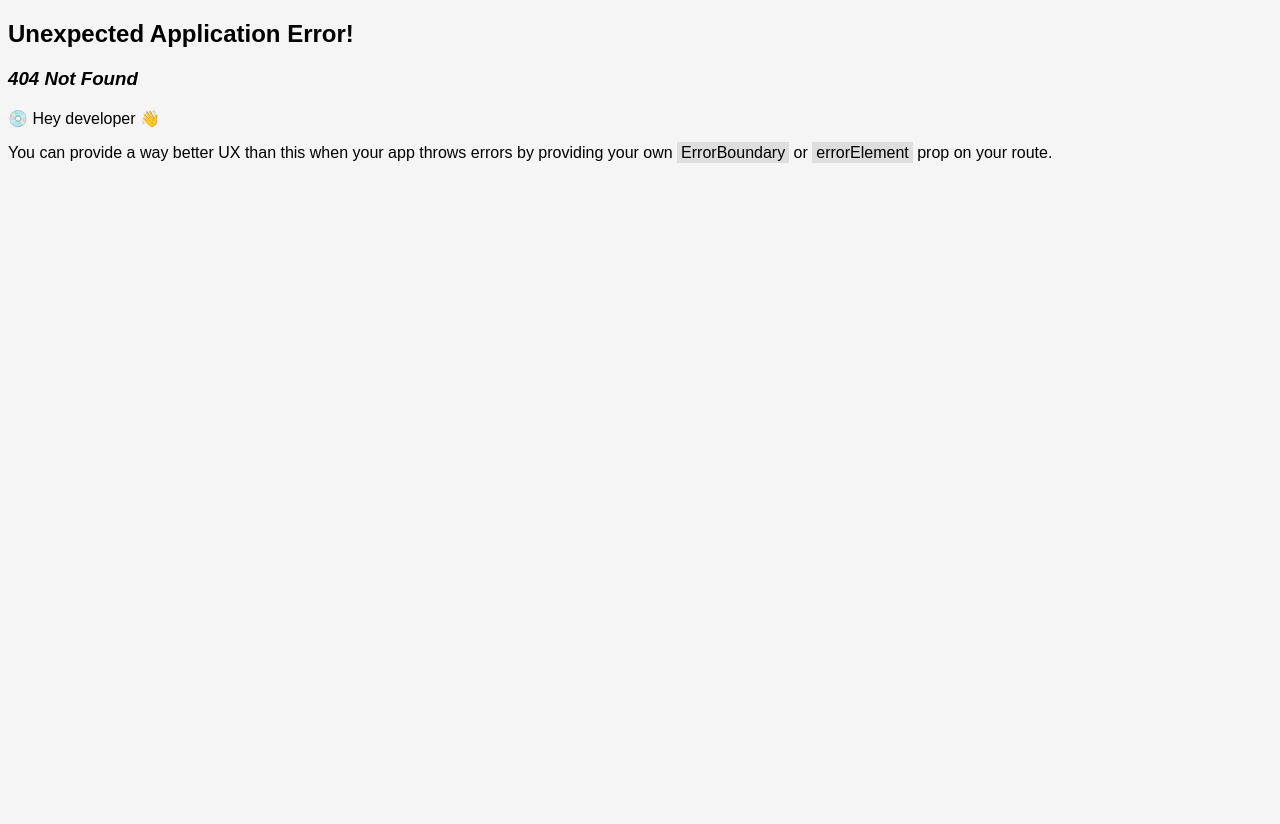
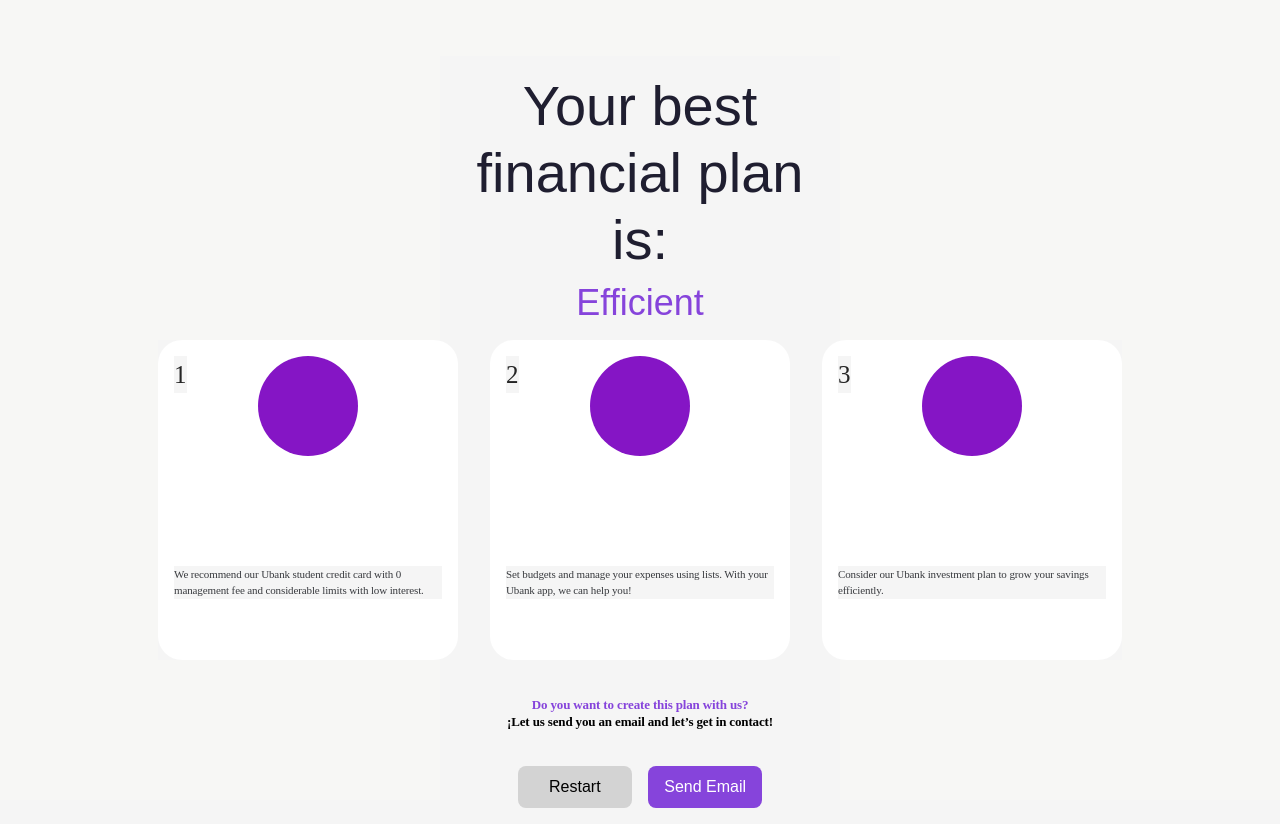
Before and after one commit to viegosabroso/UbankFinal, a React (Vite) app in the folder Ubank/: page /Plan in a window 1280 px wide. Before the commit this address had no page. Before the commit the page ends 800 px from the top, so only its background shows below. Built offline with nearby package versions, Linux system fonts and the light colour scheme.

Commit message:
Feat: CSS Progressing

```diff
--- a/Ubank/src/main.tsx
+++ b/Ubank/src/main.tsx
@@ -1,5 +1,6 @@
 import { StrictMode } from 'react'
 import { createRoot } from 'react-dom/client'
+import FinantialPlan from './pages/FinantialPlan/Components/FinantialPlan.tsx';
 import {  createBrowserRouter,  RouterProvider,} from "react-router-dom";
 import Form from './pages/Form/Form.tsx';
 const router = createBrowserRouter([
@@ -12,7 +13,10 @@ const router = createBrowserRouter([
     element: <Form />,
 
   }
-
+  ,{
+    path: "/Plan",
+    element: <FinantialPlan />,
+  },
 
 ]);
 
--- a/Ubank/src/pages/FinantialPlan/Components/FinantialPlan.css
+++ b/Ubank/src/pages/FinantialPlan/Components/FinantialPlan.css
@@ -7,7 +7,7 @@
 
 body {
     font-family: 'Poppins', sans-serif;
-    background-color: #FFFFFF;
+    background-color: #F7F7F5;
 }
 
 /* Contenedor principal */
@@ -19,7 +19,7 @@ body {
     width: 100%;
     height: 100vh;
     padding: 16px;
-    background-color: white;
+    background-color: #F7F7F5;
 }
 
 /* Rectángulo negro superior */
@@ -72,7 +72,7 @@ body {
     width: 291px;
     height: 310px; /* Ajusta el tamaño de la tarjeta */
     border-radius: 24px;
-    background: #ac7373;
+    background: #ffffff;
     position: relative;
     padding: 16px; /* Espaciado interno */
     display: flex;
@@ -95,10 +95,11 @@ body {
 .card-circle {
     width: 100px; /* Ajusta el tamaño según sea necesario */
     height: 100px; /* Ajusta el tamaño según sea necesario */
+    margin: 0 auto;
+    border-radius: 50%; /* Hace el círculo */
+    background-color: #8515c5; /* Color de fondo por defecto */
+    margin-bottom: 30px; /* Espaciado entre el círculo y el texto */
 
-    border-radius: 50%; /* Hace el círculo */
-    background-color: #C4C4C4; /* Color de fondo por defecto */
-    margin-bottom: 10px; /* Espaciado entre el círculo y el texto */
 }
 
 /* Texto de la tarjeta */
@@ -109,6 +110,7 @@ body {
     font-weight: 400;
     line-height: 150%; /* 16.5px */
     letter-spacing: -0.121px;
+    margin-top: 80px;
 }
 
 /* Texto adicional */
@@ -119,10 +121,24 @@ body {
     font-size: 13px;
     font-style: normal;
     font-weight: 700;
-    line-height: 170%; /* 22.1px */
+    line-height: 0.1; /* 22.1px */
     letter-spacing: -0.143px;
-    margin-top: 24px; /* Espacio entre las tarjetas y el texto */
+    margin-top: 44px; /* Espacio entre las tarjetas y el texto */
     margin-bottom: 16px; /* Espacio entre el texto y los botones */
+}
+
+/* Texto adicional */
+.contact-text2 {
+    color: #000000;
+    text-align: center;
+    font-family: Poppins;
+    font-size: 13px;
+    font-style: normal;
+    font-weight: 700;
+    line-height: 0.1; /* 22.1px */
+    letter-spacing: -0.143px;
+    margin-top: 0px; /* Espacio entre las tarjetas y el texto */
+    margin-bottom: 44px; /* Espacio entre el texto y los botones */
 }
 
 /* Contenedor de botones */
@@ -157,35 +173,55 @@ body {
     color: #FFFFFF; /* Color del texto en el botón */
 }
 
-/* Media Queries para Responsividad */
+/* Responsividad para pantallas más grandes */
+@media (min-width: 1024px) {
+
+
+    .card-container {
+        flex-direction: row; /* Cambia la dirección a horizontal */
+        justify-content: center; /* Centra las tarjetas */
+        justify-content: center;
+        gap: 32px; /* Espaciado mayor entre tarjetas */
+    }
+
+    .card {
+        width: 300px; /* Ajusta el ancho si es necesario */
+        height: 320px; /* Ajusta la altura si es necesario */
+    }
+}
+
+/* Media Queries para diferentes tamaños de pantalla */
 @media (min-width: 768px) {
     .financial-plan-container {
         padding: 32px;
     }
 
     .subtitle {
-        font-size: 56px; /* Ajusta según sea necesario */
+        font-size: 56px;
     }
 
     .efficient-subtitle {
-        font-size: 36px; /* Ajusta según sea necesario */
-    }
-
-    .card {
-        width: 300px; /* Ajusta el ancho si es necesario */
+        font-size: 36px;
     }
 }
 
-@media (min-width: 1024px) {
+@media (min-width: 1920px) {
     .financial-plan-container {
-        max-width: 800px;
+        display: flex;
+        flex-direction: column;
+        align-items: center;
+        justify-content: flex-start;
+        width: 100%;
+        height: 100vh;
+        padding: 16px;
+        background-color: #F7F7F5;
     }
 
     .subtitle {
-        font-size: 64px; /* Ajusta según sea necesario */
+        font-size: 64px;
     }
 
     .efficient-subtitle {
-        font-size: 48px; /* Ajusta según sea necesario */
+        font-size: 48px;
     }
 }
--- a/Ubank/src/pages/FinantialPlan/Components/FinantialPlan.tsx
+++ b/Ubank/src/pages/FinantialPlan/Components/FinantialPlan.tsx
@@ -24,7 +24,7 @@ const FinantialPlan: React.FC = () => {
             <div className="card-number">2</div>
             <div className="card-circle"></div>
             <p className="card-text">
-              Our Ubank savings account offers competitive interest rates and no monthly fees.
+            Set budgets and manage your expenses using lists. With your Ubank app, we can help you!
             </p>
           </div>
 
@@ -39,7 +39,11 @@ const FinantialPlan: React.FC = () => {
 
         {/* Texto adicional */}
         <p className="contact-text">
-          Do you want to create this plan with us? Let us send you an email and let’s get in contact!
+          Do you want to create this plan with us?
+        </p>
+       {/* Texto adicional Negro */}
+       <p className="contact-text2">
+          ¡Let us send you an email and let’s get in contact!
         </p>
 
         {/* Botones */}
```
